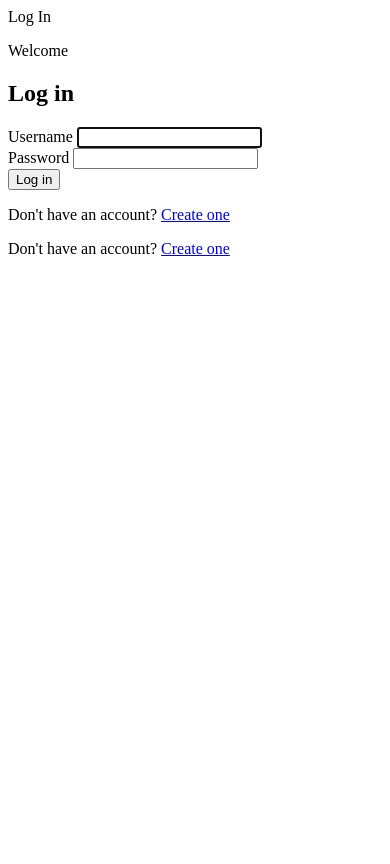
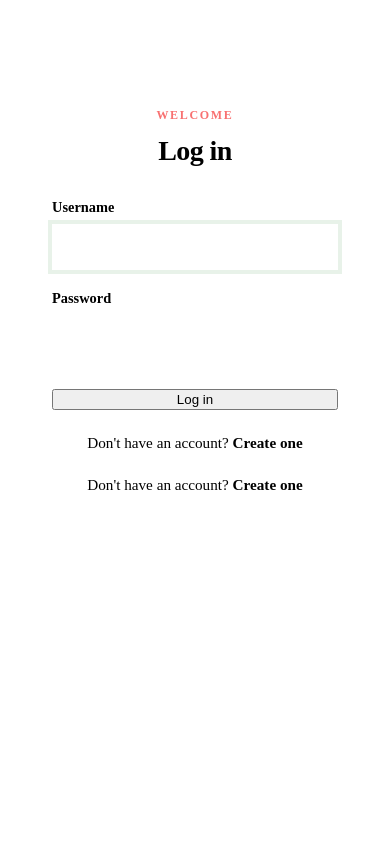
Before and after one commit to MervinWang0/backtesting-app, a Django app: page /login/ in a window 390 px wide. Before the commit the page ends 256 px from the top, so only its background shows below. Run offline with Django 5.2, Linux system fonts and the light colour scheme.

Commit message:
login, register css

```diff
--- /dev/null
+++ b/Orbital/base/static/base/css/login.css
@@ -0,0 +1,140 @@
+
+.auth-wrapper {
+    display: flex;
+    align-items: center;
+    justify-content: center;
+    min-height: calc(100vh - 80px);
+    padding: 40px 20px;
+}
+
+.auth-card {
+    width: 100%;
+    max-width: 440px;
+    padding: 40px;
+    background: var(--surface);
+    border: 1px solid var(--border);
+    border-radius: var(--radius-lg);
+    box-shadow: var(--shadow-sm);
+}
+
+.auth-header {
+    text-align: center;
+    margin-bottom: 32px;
+}
+
+
+.auth-eyebrow {
+    margin-bottom: 12px;
+    font-size: 0.75rem;
+    font-weight: 700;
+    letter-spacing: 0.14em;
+    text-transform: uppercase;
+    color: #f87171;
+}
+
+.auth-header h1 {
+    margin: 0;
+    font-size: clamp(1.75rem, 3.5vw, 2.25rem);
+    font-weight: 800;
+    letter-spacing: -0.02em;
+    color: var(--text-primary);
+}
+
+.auth-form {
+    display: flex;
+    flex-direction: column;
+    gap: 20px;
+}
+
+.login-form {
+    display: flex;
+    flex-direction: column;
+    gap: 8px;
+}
+
+.login-form label {
+    font-size: 0.9rem;
+    font-weight: 600;
+    color: var(--text-primary);
+}
+
+.login-form input {
+    width: 100%;
+    min-height: 46px;
+    padding: 0 16px;
+    color: var(--text-primary);
+    background: var(--surface);
+    border: 1px solid var(--border);
+    border-radius: var(--radius-md);
+    outline: none;
+    transition:
+        border-color 160ms ease,
+        box-shadow 160ms ease;
+}
+
+.login-form input:focus {
+    border-color: var(--accent);
+    box-shadow: 0 0 0 4px rgb(65 147 78 / 12%);
+}
+
+.login-form input::placeholder {
+    color: #96a0b2;
+}
+
+.form-alert {
+    padding: 12px 16px;
+    color: #dc2626;
+    background: rgb(220 38 38 / 8%);
+    border: 1px solid rgb(220 38 38 / 20%);
+    border-radius: var(--radius-sm);
+    font-size: 0.9rem;
+    text-align: center;
+}
+
+
+.auth-form .primary-button {
+    width: 100%;
+    margin-top: 8px;
+}
+
+.auth-register {
+    margin-top: 24px;
+    text-align: center;
+}
+
+.auth-register p {
+    margin: 0;
+    color: var(--text-secondary);
+    font-size: 0.95rem;
+}
+
+
+.auth-register a {
+    color: var(--accent);
+    font-weight: 650;
+    text-decoration: none;
+    transition: color 160ms ease;
+}
+
+.auth-register a:hover {
+    color: var(--accent-hover);
+    text-decoration: underline;
+}
+
+
+@media (max-width: 600px) {
+    .auth-wrapper {
+        padding: 24px 16px;
+        align-items: flex-start;
+        padding-top: 60px;
+    }
+
+    .auth-card {
+        padding: 28px;
+        border-radius: var(--radius-md);
+    }
+
+    .auth-header h1 {
+        font-size: 1.75rem;
+    }
+}
--- a/Orbital/base/templates/base/login.html
+++ b/Orbital/base/templates/base/login.html
@@ -1,6 +1,12 @@
+{% load static %}
 {% block title %}
-    Log In
+
 {% endblock %}
+
+<link
+    rel="stylesheet"
+    href="{% static 'base/css/login.css' %}"
+>
 
 {% block content %}
     <section class="auth-wrapper">
```
Also changed, not shown: Orbital/base/static/base/css/register.css (added, +135 -0 lines), Orbital/base/templates/base/register.html (+7 -2 lines).
